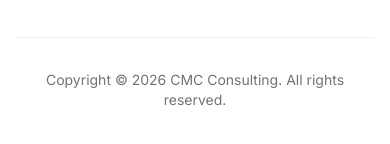
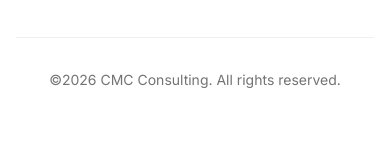
Before and after one commit to CMC-Consulting/dna-website, a Next.js app: page /en/contact in a window 390 px wide. Shown: the part 3109-3253 px from the top of the page. Built offline with nearby package versions, Linux system fonts and the light colour scheme; no server answers; a web font is replaced by a local one.

Commit message:
fix: update layout and styles to use overflow-x: clip for better responsiveness

```diff
--- a/app/[locale]/layout.tsx
+++ b/app/[locale]/layout.tsx
@@ -90,7 +90,7 @@
               {messages.LanguageDetection && <LanguageDetectionAlert />}
               <Navbar />
 
-              <main className="flex flex-1 flex-col items-center w-full min-w-0 overflow-x-hidden">
+              <main className="flex flex-1 flex-col items-center w-full min-w-0 overflow-x-clip">
                 {children}
               </main>
 
--- a/components/footer/Footer.tsx
+++ b/components/footer/Footer.tsx
@@ -207,7 +207,7 @@
         {/* Copyright */}
         <div className="mt-12 pt-8 border-t border-border/60">
           <p className="text-sm text-muted-foreground text-center">
-           Copyright © {year} CMC Consulting. All rights reserved.
+           ©{year} CMC Consulting. All rights reserved.
           </p>
         </div>
       </div>
--- a/styles/globals.css
+++ b/styles/globals.css
@@ -7,7 +7,7 @@
 
 html {
   scroll-behavior: smooth;
-  overflow-x: hidden;
+  overflow-x: clip;
 }
 
 @layer base {
@@ -17,7 +17,7 @@
 
   body {
     @apply bg-background text-foreground;
-    overflow-x: hidden;
+    overflow-x: clip;
   }
 }
 
```
